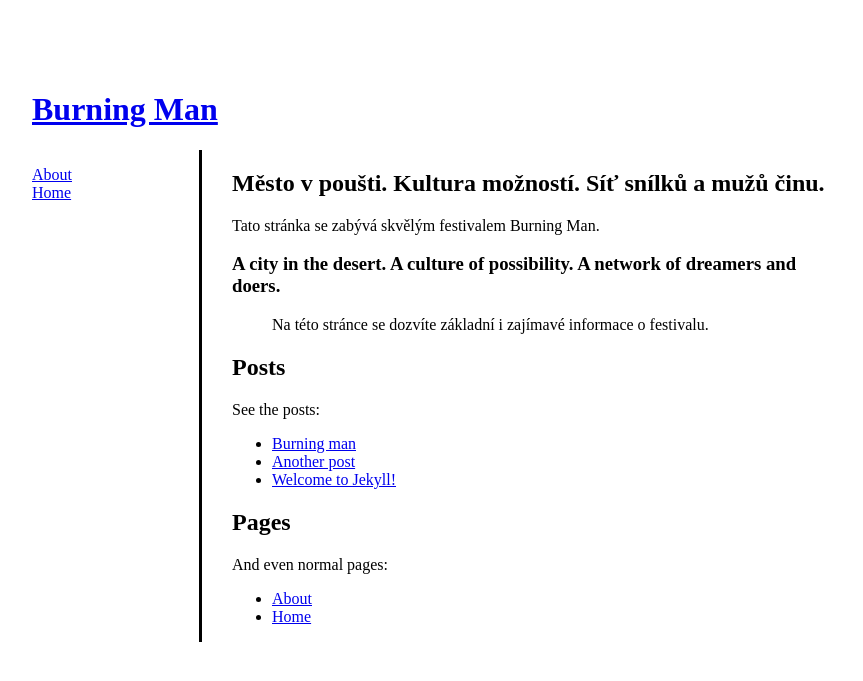
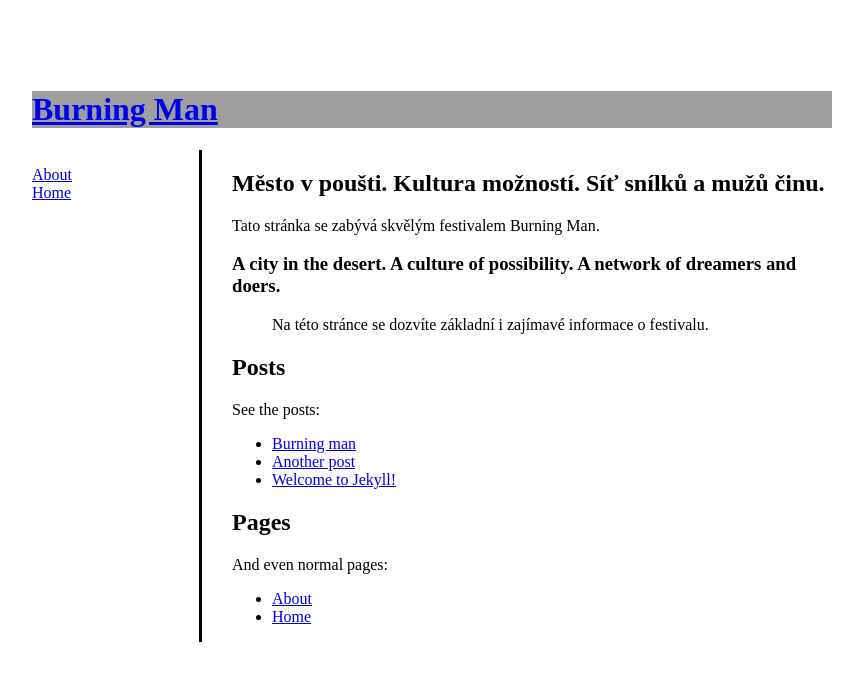
Before and after one commit to simonaku/learn-jekyll-1, a Jekyll site: the page built from index.md, in a window 1280 px wide. Shown: the top 681 px of the page, without its empty margins (208-1071 px from the left). Built offline with Jekyll 4.4.1, drawn with Linux system fonts in a browser that asks for light colours.

Commit message:
Update style.css

```diff
--- a/css/style.css
+++ b/css/style.css
@@ -9,7 +9,9 @@
 	border-bottom: solid;
 	background-image: url('/css/believe.jpg');
 }
-
+header {
+  background-image: url('{{ http://yacchan.link/wp-content/uploads/2015/07/believe.jpg }}');
+}
 
 
 
```
